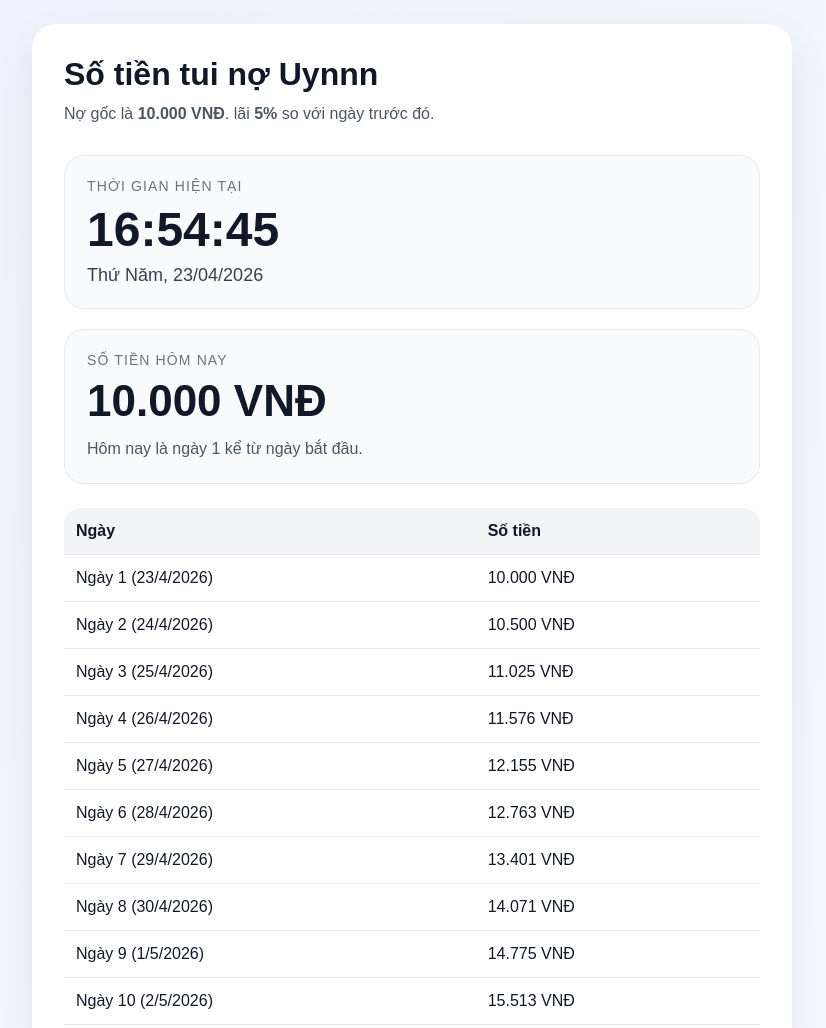
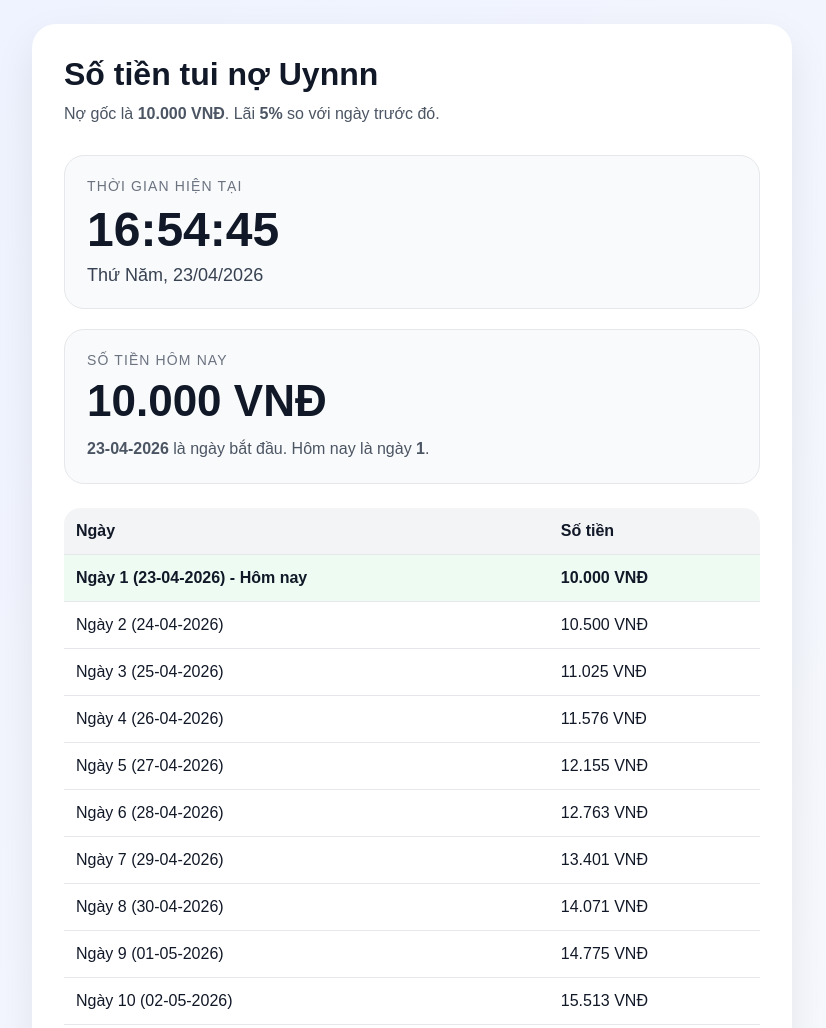
Before and after one commit to quangnorman/money-web, a plain HTML site: page index.html in a window 1280 px wide. Shown: the top 1028 px of the page, without its empty margins (228-1054 px from the left). Drawn offline with Linux system fonts and the light colour scheme.

Commit message:
Update index.html

```diff
--- a/index.html
+++ b/index.html
@@ -5,7 +5,9 @@
   <meta name="viewport" content="width=device-width, initial-scale=1.0" />
   <title>Đồng hồ và số tiền tăng mỗi ngày</title>
   <style>
-    * { box-sizing: border-box; }
+    * {
+      box-sizing: border-box;
+    }
 
     body {
       margin: 0;
@@ -39,7 +41,8 @@
       line-height: 1.6;
     }
 
-    .clock-box, .money-box {
+    .clock-box,
+    .money-box {
       background: #f9fafb;
       border: 1px solid #e5e7eb;
       border-radius: 20px;
@@ -95,10 +98,9 @@
       background: #f3f4f6;
     }
 
-    .footer {
-      margin-top: 18px;
-      font-size: 14px;
-      color: #6b7280;
+    .today-row {
+      background: #eefbf3;
+      font-weight: 700;
     }
   </style>
 </head>
@@ -106,7 +108,7 @@
   <div class="card">
     <h1>Số tiền tui nợ Uynnn</h1>
     <p class="subtitle">
-      Nợ gốc là <strong>10.000 VNĐ</strong>. lãi <strong>5%</strong> so với ngày trước đó.
+      Nợ gốc là <strong>10.000 VNĐ</strong>. Lãi <strong>5%</strong> so với ngày trước đó.
     </p>
 
     <div class="clock-box">
@@ -118,7 +120,7 @@
     <div class="money-box">
       <div class="label">Số tiền hôm nay</div>
       <div class="money" id="money">10.000 VNĐ</div>
-      <div class="note" id="dayInfo">23-04-2026 là ngày 1 kể từ ngày bắt đầu.</div>
+      <div class="note" id="dayInfo">23-04-2026 là ngày bắt đầu.</div>
     </div>
 
     <table>
@@ -130,14 +132,15 @@
       </thead>
       <tbody id="tableBody"></tbody>
     </table>
-
-
   </div>
 
   <script>
     const baseAmount = 10000;
     const growthRate = 0.05;
-    const START_DATE_KEY = 'money_start_date_v1';
+
+    // Ngày bắt đầu cố định: 23-04-2026
+    // Lưu ý: JavaScript đếm tháng từ 0, nên 3 = tháng 4
+    const fixedStartDate = new Date(2026, 3, 23);
 
     function formatCurrency(amount) {
       return new Intl.NumberFormat('vi-VN').format(Math.round(amount)) + ' VNĐ';
@@ -152,25 +155,26 @@
       }).format(date);
     }
 
-    function formatDateKey(date) {
+    function formatShortDate(date) {
+      const day = String(date.getDate()).padStart(2, '0');
+      const month = String(date.getMonth() + 1).padStart(2, '0');
       const year = date.getFullYear();
-      const month = String(date.getMonth() + 1).padStart(2, '0');
-      const day = String(date.getDate()).padStart(2, '0');
-      return `${year}-${month}-${day}`;
-    }
-
-    function getOrCreateStartDate() {
-      let stored = localStorage.getItem(START_DATE_KEY);
-      if (!stored) {
-        stored = formatDateKey(new Date());
-        localStorage.setItem(START_DATE_KEY, stored);
-      }
-      return new Date(stored + 'T00:00:00');
+      return `${day}-${month}-${year}`;
     }
 
     function getDaysPassed(startDate, currentDate) {
-      const start = new Date(startDate.getFullYear(), startDate.getMonth(), startDate.getDate());
-      const current = new Date(currentDate.getFullYear(), currentDate.getMonth(), currentDate.getDate());
+      const start = new Date(
+        startDate.getFullYear(),
+        startDate.getMonth(),
+        startDate.getDate()
+      );
+
+      const current = new Date(
+        currentDate.getFullYear(),
+        currentDate.getMonth(),
+        currentDate.getDate()
+      );
+
       const diffMs = current - start;
       const oneDay = 24 * 60 * 60 * 1000;
       return Math.floor(diffMs / oneDay);
@@ -178,34 +182,44 @@
 
     function updateClockAndMoney() {
       const now = new Date();
-      const startDate = getOrCreateStartDate();
-      const daysPassed = getDaysPassed(startDate, now);
+
+      // Nếu chưa tới 23-04-2026 thì vẫn giữ ở ngày 1
+      const daysPassed = Math.max(0, getDaysPassed(fixedStartDate, now));
       const dayNumber = daysPassed + 1;
       const todayAmount = baseAmount * Math.pow(1 + growthRate, daysPassed);
 
-      const timeText = now.toLocaleTimeString('vi-VN');
-      document.getElementById('clock').textContent = timeText;
+      document.getElementById('clock').textContent = now.toLocaleTimeString('vi-VN');
       document.getElementById('date').textContent = formatDateDisplay(now);
       document.getElementById('money').textContent = formatCurrency(todayAmount);
-      document.getElementById('dayInfo').textContent = `Hôm nay là ngày ${dayNumber} kể từ ngày bắt đầu.`;
+      document.getElementById('dayInfo').innerHTML =
+        `<strong>23-04-2026</strong> là ngày bắt đầu. Hôm nay là ngày <strong>${dayNumber}</strong>.`;
 
-      renderTable(startDate, 15);
+      renderTable(15, daysPassed);
     }
 
-    function renderTable(startDate, totalDays) {
+    function renderTable(totalDays, todayIndex) {
       const tbody = document.getElementById('tableBody');
       tbody.innerHTML = '';
 
       for (let i = 0; i < totalDays; i++) {
         const amount = baseAmount * Math.pow(1 + growthRate, i);
-        const date = new Date(startDate);
-        date.setDate(startDate.getDate() + i);
+        const date = new Date(fixedStartDate);
+        date.setDate(fixedStartDate.getDate() + i);
 
         const tr = document.createElement('tr');
+
+        if (i === todayIndex) {
+          tr.classList.add('today-row');
+        }
+
         tr.innerHTML = `
-          <td>Ngày ${i + 1} (${date.toLocaleDateString('vi-VN')})</td>
+          <td>
+            Ngày ${i + 1} (${formatShortDate(date)})
+            ${i === todayIndex ? ' - Hôm nay' : ''}
+          </td>
           <td>${formatCurrency(amount)}</td>
         `;
+
         tbody.appendChild(tr);
       }
     }
```
